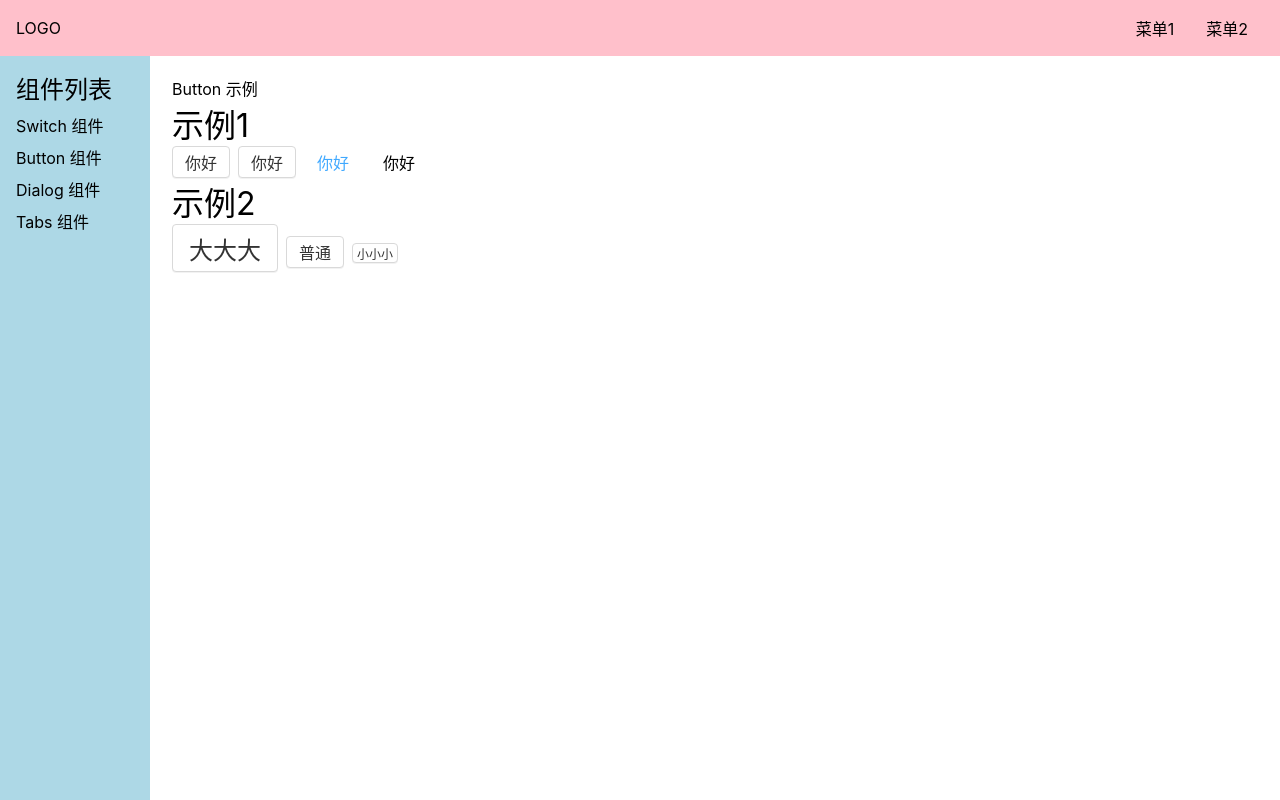
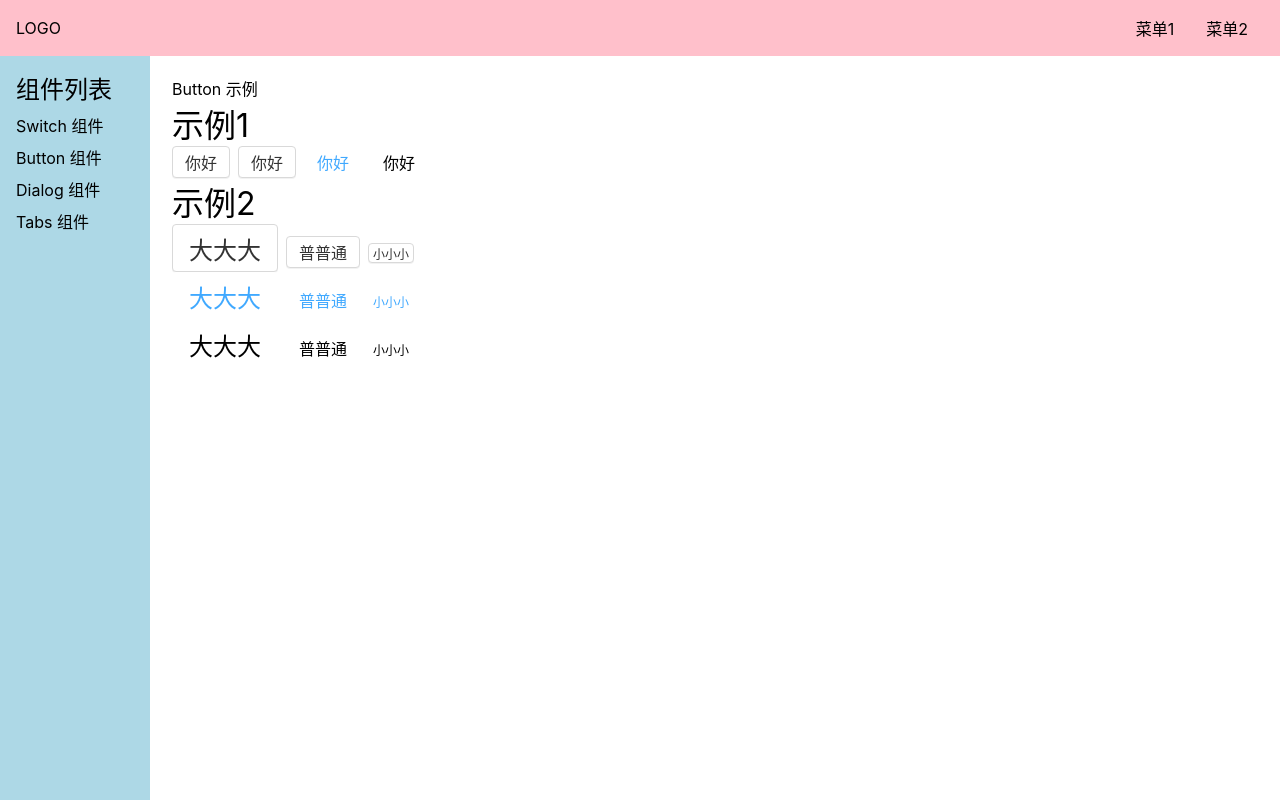
Before and after one commit to 982956727/vue-evernote-client, a Vue app: page /#/doc/button in a window 1280 px wide. Built offline with nearby package versions, Linux system fonts and the light colour scheme.

Commit message:
size css 2

```diff
--- a/src/components/ButtonDemo.vue
+++ b/src/components/ButtonDemo.vue
@@ -10,8 +10,18 @@
   <h1>示例2</h1>
   <div>
     <Button size="big">大大大</Button>
-    <Button>普通</Button>
+    <Button>普普通</Button>
     <Button size="small">小小小</Button>
+  </div>
+  <div>
+    <Button theme="link" size="big">大大大</Button>
+    <Button theme="link">普普通</Button>
+    <Button size="small" theme="link">小小小</Button>
+  </div>
+  <div>
+    <Button size="big" theme="text">大大大</Button>
+    <Button theme="text">普普通</Button>
+    <Button size="small" theme="text">小小小</Button>
   </div>
 </template>
 <script lang="ts">
--- a/src/lib/Button.vue
+++ b/src/lib/Button.vue
@@ -78,7 +78,6 @@
           background: darken(white, 5%);
         }
     }
-    &.gulu-theme-button {
       &.gulu-size-big {
         font-size: 24px;
         height: 48px;
@@ -90,5 +89,4 @@
         padding: 0 4px;
       }
     }
-  }
 </style>
```
